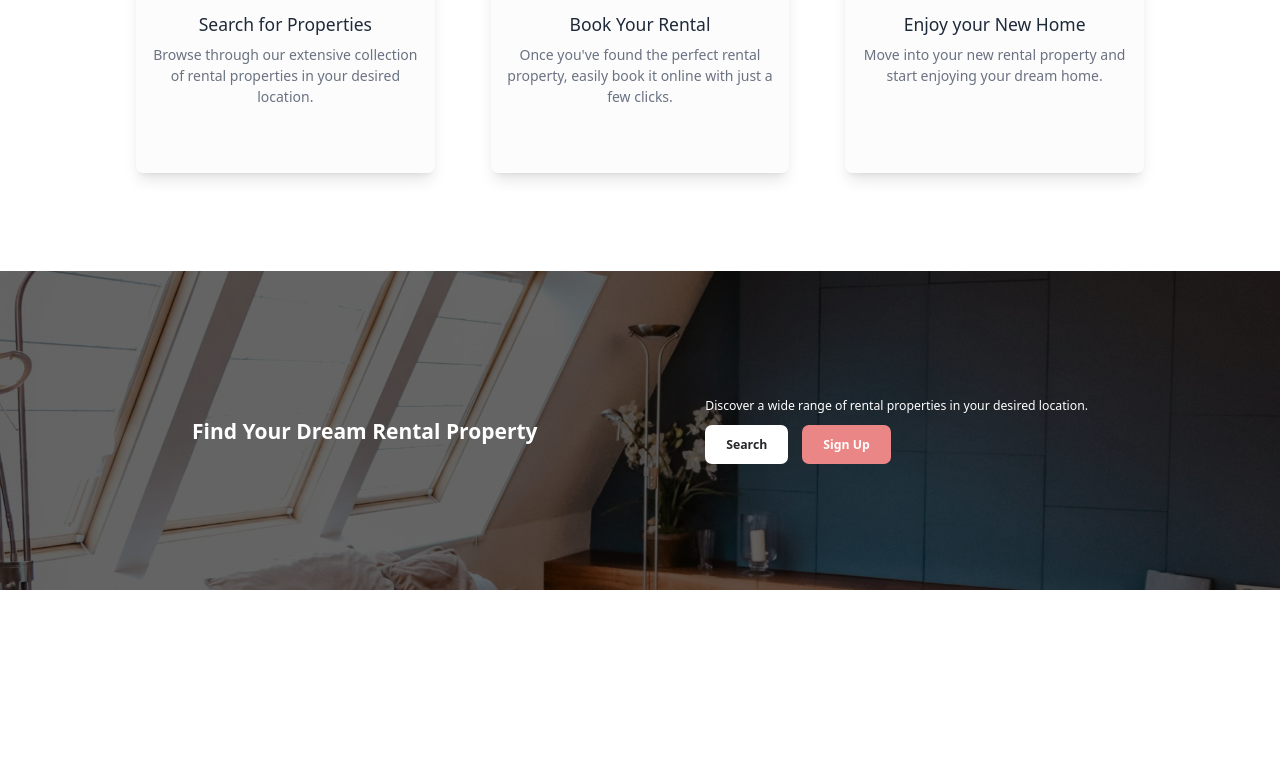
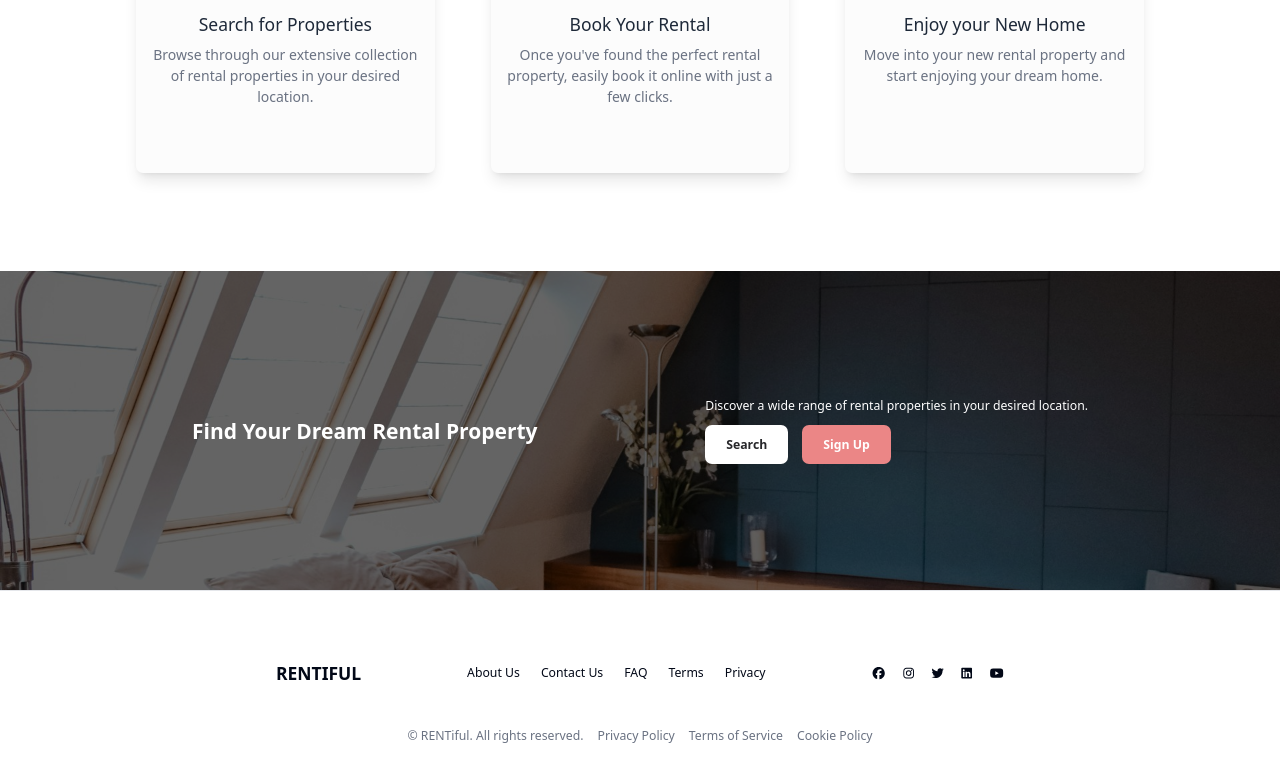
Before and after one commit to valeriy-developer/vh-estate, a Next.js app in the folder client/: page /landing in a window 1280 px wide. Shown: the part 1781-2562 px from the top of the page. Before the commit the page ends 2371 px from the top, so only its background shows below. Built offline with nearby package versions, Linux system fonts and the light colour scheme; no server answers.

Commit message:
feat: added footer section to landing

```diff
--- a/client/package.json
+++ b/client/package.json
@@ -9,6 +9,9 @@
     "lint": "eslint"
   },
   "dependencies": {
+    "@fortawesome/fontawesome-svg-core": "^7.1.0",
+    "@fortawesome/free-brands-svg-icons": "^7.1.0",
+    "@fortawesome/react-fontawesome": "^3.1.0",
     "@hookform/resolvers": "^5.2.2",
     "@radix-ui/react-avatar": "^1.1.10",
     "@radix-ui/react-checkbox": "^1.3.3",
--- /dev/null
+++ b/client/src/app/(nondashboard)/landing/FooterSection.tsx
@@ -0,0 +1,78 @@
+import Link from "next/link";
+import { FontAwesomeIcon } from "@fortawesome/react-fontawesome";
+import {
+	faFacebook,
+	faInstagram,
+	faTwitter,
+	faLinkedin,
+	faYoutube,
+} from "@fortawesome/free-brands-svg-icons";
+
+const FooterSection = () => {
+	return (
+		<footer className="border-t border-gray-200 py-20">
+			<div className="max-w-4xl mx-auto px-6 sm:px-8">
+				<div className="flex flex-col md:flex-row justify-between items-center">
+					<div className="mb-4">
+						<Link href="/" className="text-xl font-bold" scroll={false}>
+							RENTIFUL
+						</Link>
+					</div>
+					<nav className="mb-4">
+						<ul className="flex space-x-6">
+							<li>
+								<Link href="/about">About Us</Link>
+							</li>
+							<li>
+								<Link href="/contact">Contact Us</Link>
+							</li>
+							<li>
+								<Link href="/faq">FAQ</Link>
+							</li>
+							<li>
+								<Link href="/terms">Terms</Link>
+							</li>
+							<li>
+								<Link href="/privacy">Privacy</Link>
+							</li>
+						</ul>
+					</nav>
+					<div className="flex space-x-4 mb-4">
+						<a
+							href="#"
+							aria-label="Facebook"
+							className="hover:text-primary-600">
+							<FontAwesomeIcon icon={faFacebook} className="h-6 w-6" />
+						</a>
+						<a
+							href="#"
+							aria-label="Instagram"
+							className="hover:text-primary-600">
+							<FontAwesomeIcon icon={faInstagram} className="h-6 w-6" />
+						</a>
+						<a href="#" aria-label="Twitter" className="hover:text-primary-600">
+							<FontAwesomeIcon icon={faTwitter} className="h-6 w-6" />
+						</a>
+						<a
+							href="#"
+							aria-label="Linkedin"
+							className="hover:text-primary-600">
+							<FontAwesomeIcon icon={faLinkedin} className="h-6 w-6" />
+						</a>
+						<a href="#" aria-label="Youtube" className="hover:text-primary-600">
+							<FontAwesomeIcon icon={faYoutube} className="h-6 w-6" />
+						</a>
+					</div>
+				</div>
+				<div className="mt-8 text-center text-sm text-gray-500 flex justify-center space-x-4">
+					<span>© RENTiful. All rights reserved.</span>
+					<Link href="/privacy">Privacy Policy</Link>
+					<Link href="/terms">Terms of Service</Link>
+					<Link href="/cookies">Cookie Policy</Link>
+				</div>
+			</div>
+		</footer>
+	);
+};
+
+export default FooterSection;
--- a/client/src/app/(nondashboard)/landing/page.tsx
+++ b/client/src/app/(nondashboard)/landing/page.tsx
@@ -1,6 +1,7 @@
 import CallToActionSection from "./CallToActionSection";
 import DiscoverSection from "./DiscoverSection";
 import FeaturesSection from "./FeaturesSection";
+import FooterSection from "./FooterSection";
 import HeroSection from "./HeroSection";
 
 const Landing = () => {
@@ -10,6 +11,7 @@
 			<FeaturesSection />
 			<DiscoverSection />
 			<CallToActionSection />
+			<FooterSection />
 		</div>
 	);
 };
```
Also changed, not shown: 1 other file (tests, documents, lock files or other folders).
